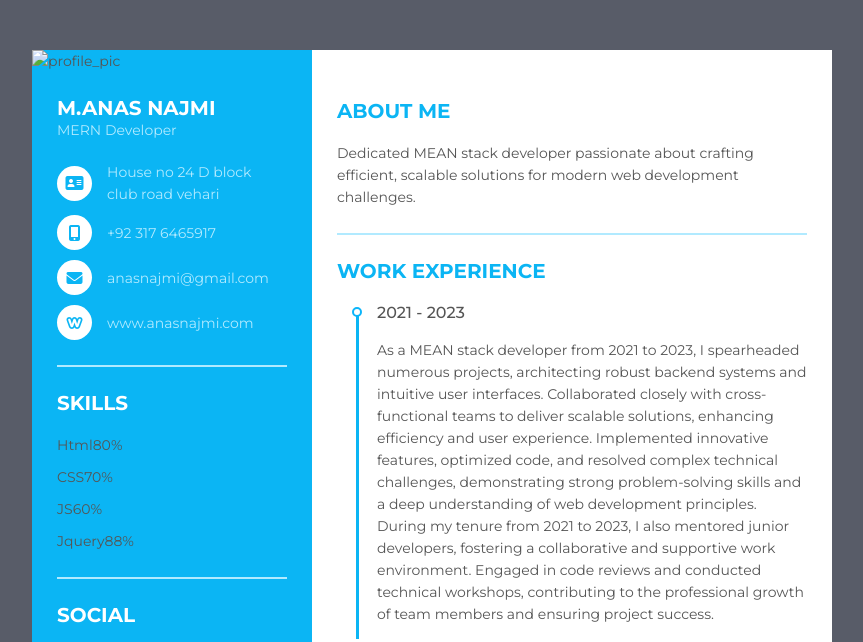
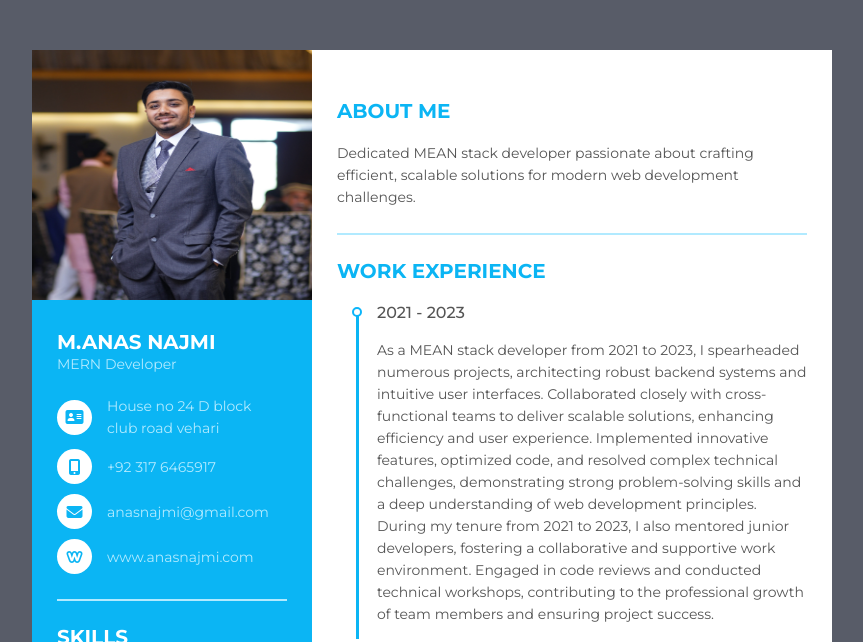
Before and after one commit to AnasNajmi/My_CV, a plain HTML site: page index.html in a window 1280 px wide. Shown: the top 642 px of the page, without its empty margins (208-1071 px from the left). Drawn offline with Linux system fonts and the light colour scheme.

Commit message:
Update index.html

```diff
--- a/index.html
+++ b/index.html
@@ -13,7 +13,7 @@
     <div class="resume">
         <div class="resume_left">
             <div class="Resume_profile"></div>
-            <img src="images/mypic.jpg" style="height: 250px;width: 280px;" alt="profile_pic" >
+            <img src="mypic.jpg" style="height: 250px;width: 280px;" alt="profile_pic" >
             <div class="resume_content">
                 <div class="resume_item resume_info">
                     <div class="title">
```
